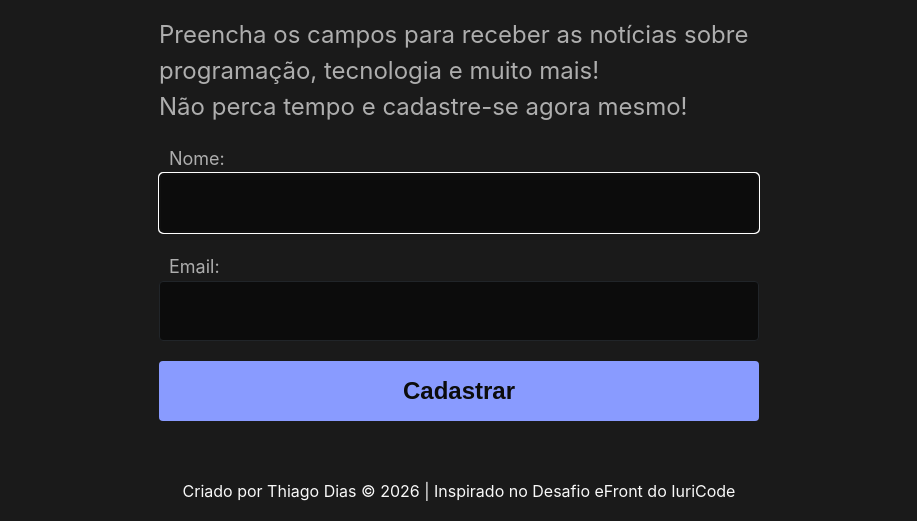
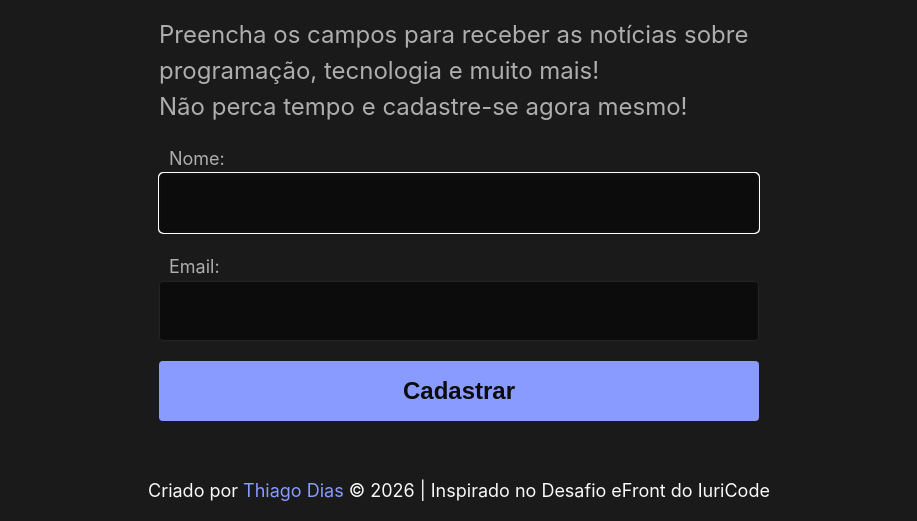
Before and after one commit to teagozz/LandingPage---Desafio-eFront, a plain HTML site: page index.html in a window 1280 px wide. Shown: the part 373-894 px from the top of the page, without its empty margins (181-1098 px from the left). Drawn offline with Linux system fonts and the light colour scheme.

Commit message:
Att: direcionamento do Thiago Dias no footer e estilização no css

```diff
--- a/CSS/style.css
+++ b/CSS/style.css
@@ -138,6 +138,15 @@ footer {
   display: flex;
   align-items: center;
   justify-content: center;
+  font-size: 18px;
+}
+
+.linkedinFooter {
+  font-size: 18px;
+  text-decoration: none;
+  color: var(--color_blue);
+  margin-left: 5px;
+  margin-right: 5px;
 }
 
 .btn:hover {
--- a/index.html
+++ b/index.html
@@ -68,7 +68,7 @@
     </main>
 
     <footer>
-        Criado por Thiago Dias &copy; 2026 | Inspirado no Desafio eFront do IuriCode
+        Criado por <a class="linkedinFooter" href="https://linkedin.com/in/thiagodiasjardim" target="_blank"> Thiago Dias </a> &copy; 2026 | Inspirado no Desafio eFront do IuriCode
     </footer>
 
     <script src="/JS/script.js"></script>
```
